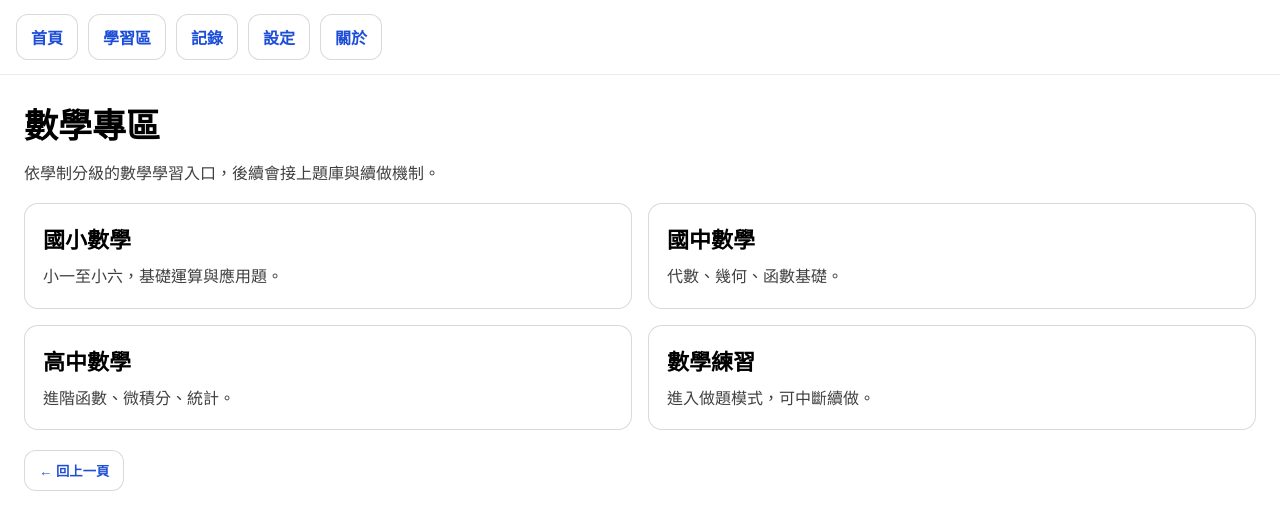
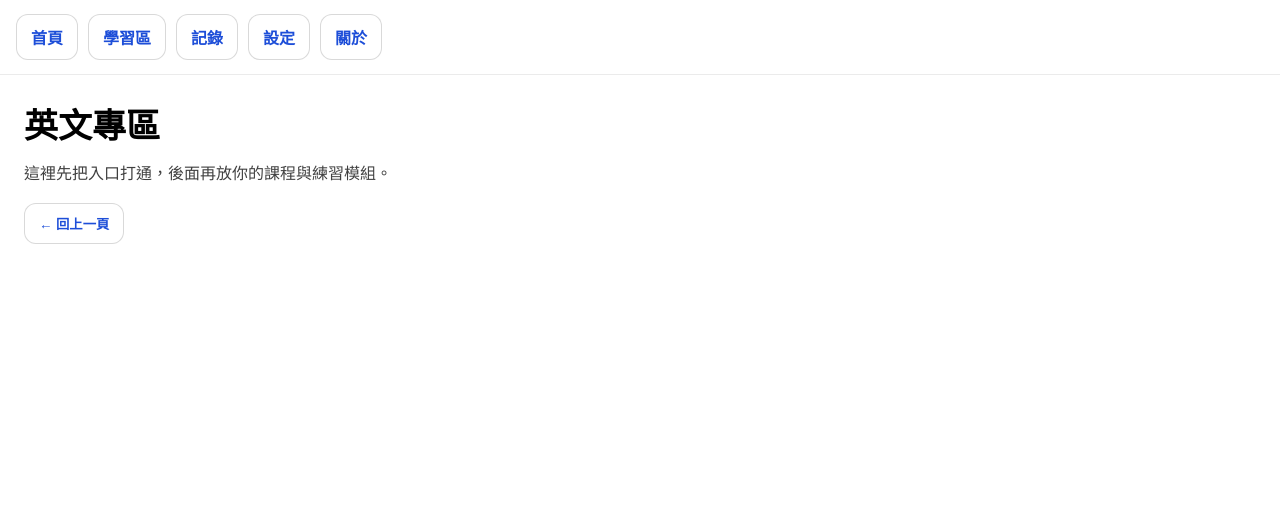
Before and after one commit to boos88978857-svg/ai-intelligent-learning-machine, a Next.js app: page /math in a window 1280 px wide. Shown: the top 530 px of the page. Built offline with nearby package versions, Linux system fonts and the light colour scheme.

Commit message:
更新 page.tsx

```diff
--- a/app/math/page.tsx
+++ b/app/math/page.tsx
@@ -1,52 +1,22 @@
+// app/english/page.tsx
 "use client";
 
 import { useRouter } from "next/navigation";
 import { ui } from "../ui";
 
-export default function MathPage() {
+export default function EnglishPage() {
   const router = useRouter();
 
   return (
-    <main>
-      <h1 style={{ margin: "0 0 12px", fontSize: 34, fontWeight: 900 }}>
-        數學專區
-      </h1>
-
+    <main style={ui.wrap}>
+      <h1 style={{ margin: "0 0 12px", fontSize: 34, fontWeight: 900 }}>英文專區</h1>
       <p style={{ margin: "0 0 16px", opacity: 0.75, lineHeight: 1.7 }}>
-        依學制分級的數學學習入口，後續會接上題庫與續做機制。
+        這裡先把入口打通，後面再放你的課程與練習模組。
       </p>
 
-      <div style={ui.grid2}>
-        <div style={ui.card}>
-          <h2 style={ui.cardTitle}>國小數學</h2>
-          <p style={ui.cardDesc}>小一至小六，基礎運算與應用題。</p>
-        </div>
-
-        <div style={ui.card}>
-          <h2 style={ui.cardTitle}>國中數學</h2>
-          <p style={ui.cardDesc}>代數、幾何、函數基礎。</p>
-        </div>
-
-        <div style={ui.card}>
-          <h2 style={ui.cardTitle}>高中數學</h2>
-          <p style={ui.cardDesc}>進階函數、微積分、統計。</p>
-        </div>
-
-        <div style={ui.card}>
-          <h2 style={ui.cardTitle}>數學練習</h2>
-          <p style={ui.cardDesc}>進入做題模式，可中斷續做。</p>
-        </div>
-      </div>
-
-      {/* 只保留回上一頁 */}
-      <div style={{ marginTop: 20 }}>
-        <button
-          onClick={() => router.back()}
-          style={{ ...ui.navBtn, cursor: "pointer" }}
-        >
-          ← 回上一頁
-        </button>
-      </div>
+      <button onClick={() => router.back()} style={{ ...ui.navBtn, cursor: "pointer" }}>
+        ← 回上一頁
+      </button>
     </main>
   );
 }
```
